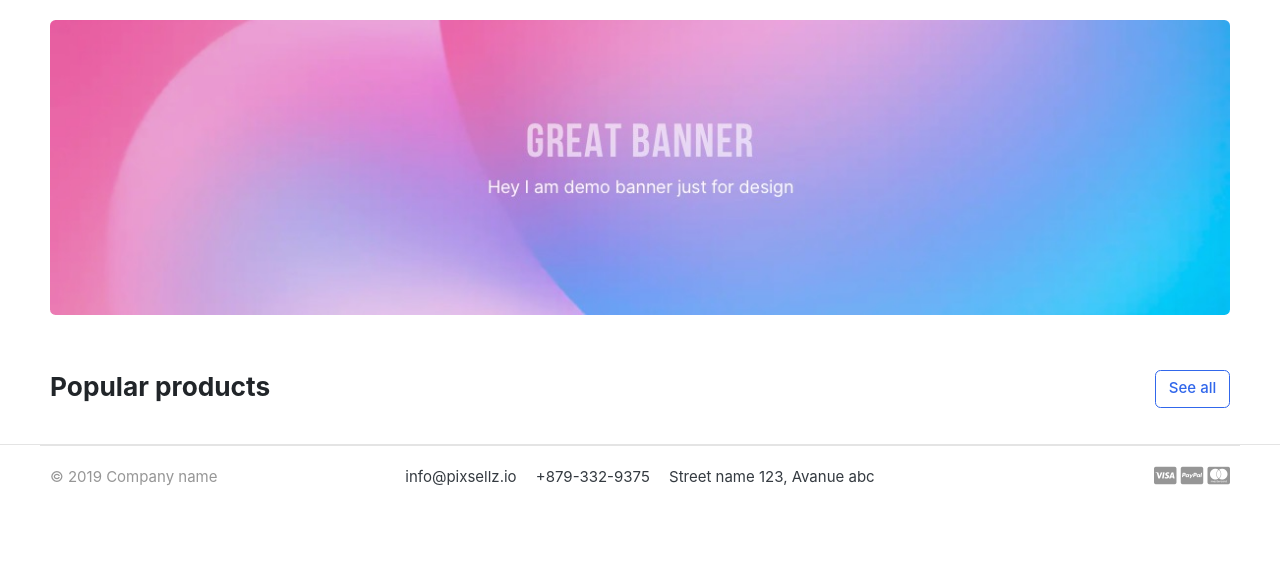
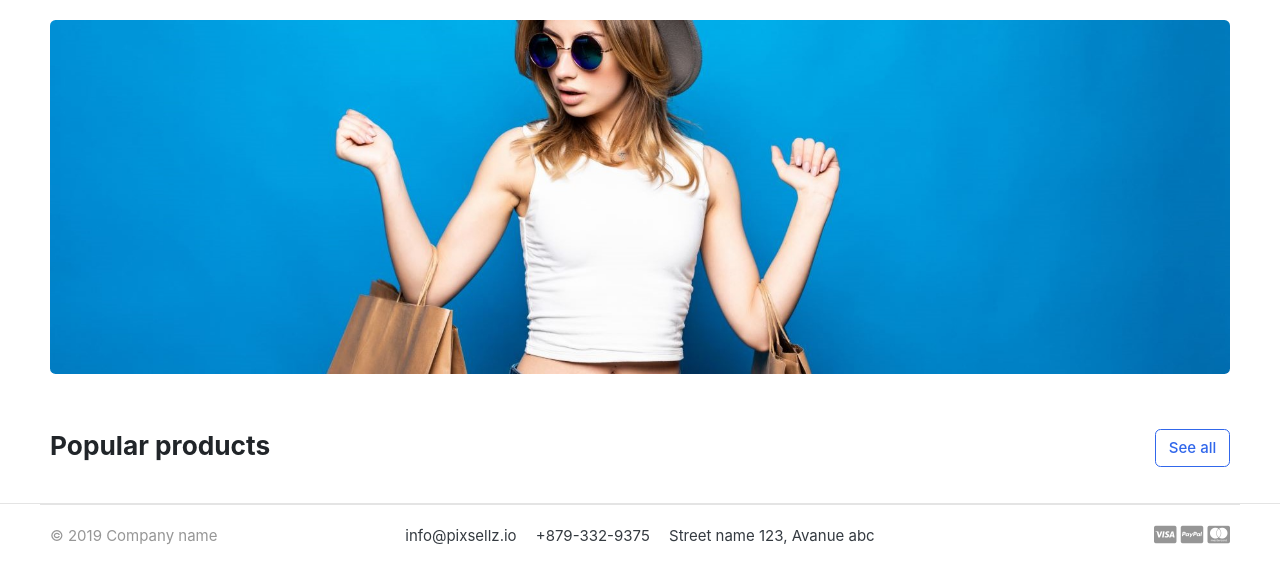
Before and after one commit to Hosung-Ahn/DJango-practice, a Django app: page / in a window 1280 px wide. Shown: the part 118-702 px from the top of the page. Run offline with Django 4.2, Linux system fonts and the light colour scheme; data that the repository does not hold is empty; parts of the project's set-up code (start-up, migrations or seed data) failed here and were passed over; some libraries are stand-ins or nearby versions; some web fonts are replaced.

Commit message:
home 의 cover 사진 변경

```diff
--- a/ecommerce/templates/home.html
+++ b/ecommerce/templates/home.html
@@ -8,7 +8,7 @@
 <div class="container">
 
 <div class="intro-banner-wrap">
-	<img src= {% static 'images/banners/1.jpg' %} class="img-fluid rounded">
+	<img src= {% static 'images/banners/cover.jpg' %} class="img-fluid rounded">
 </div>
 
 </div> <!-- container //  -->
```
Also changed, not shown: ecommerce/static/images/banners/cover.jpg (added), 5 other files.
